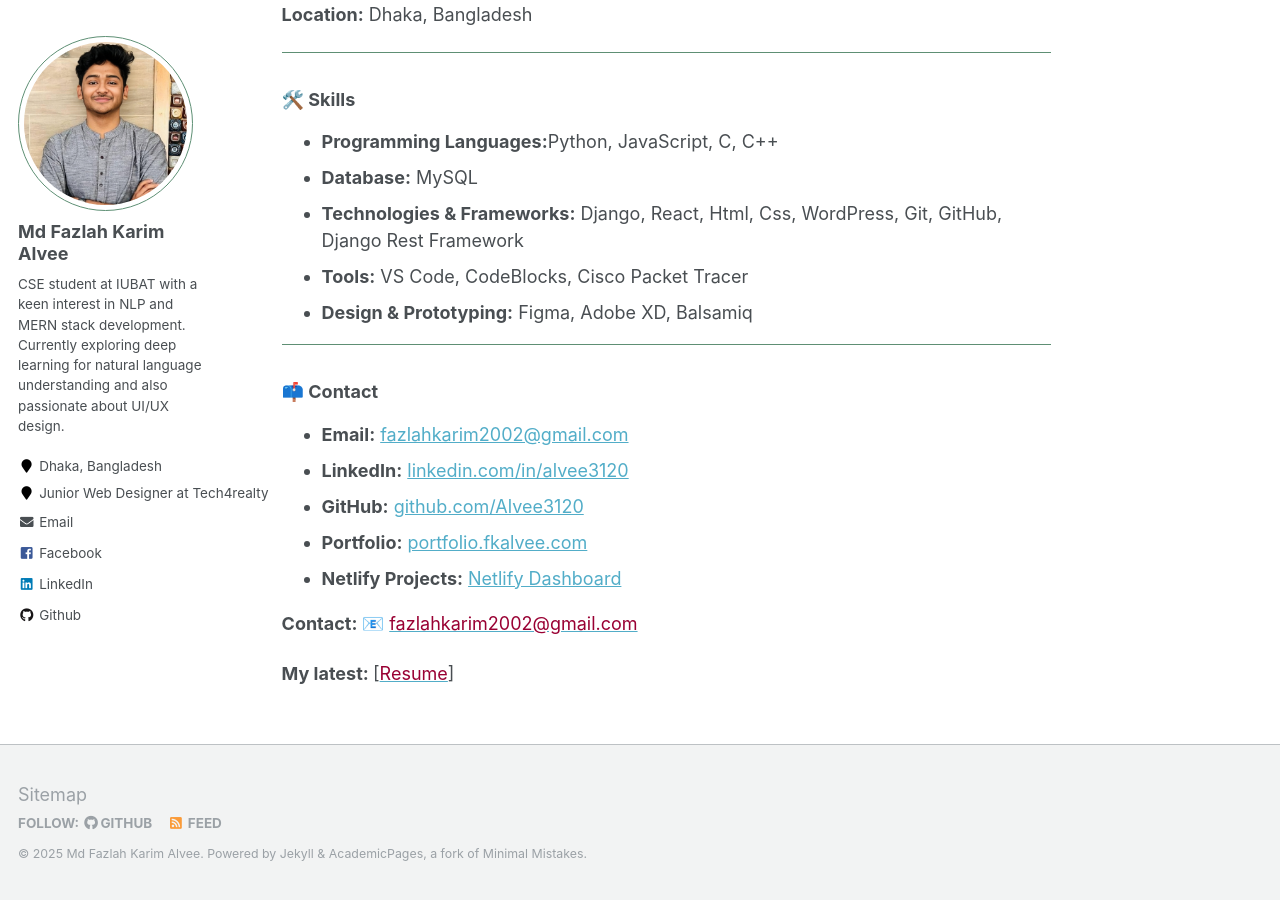
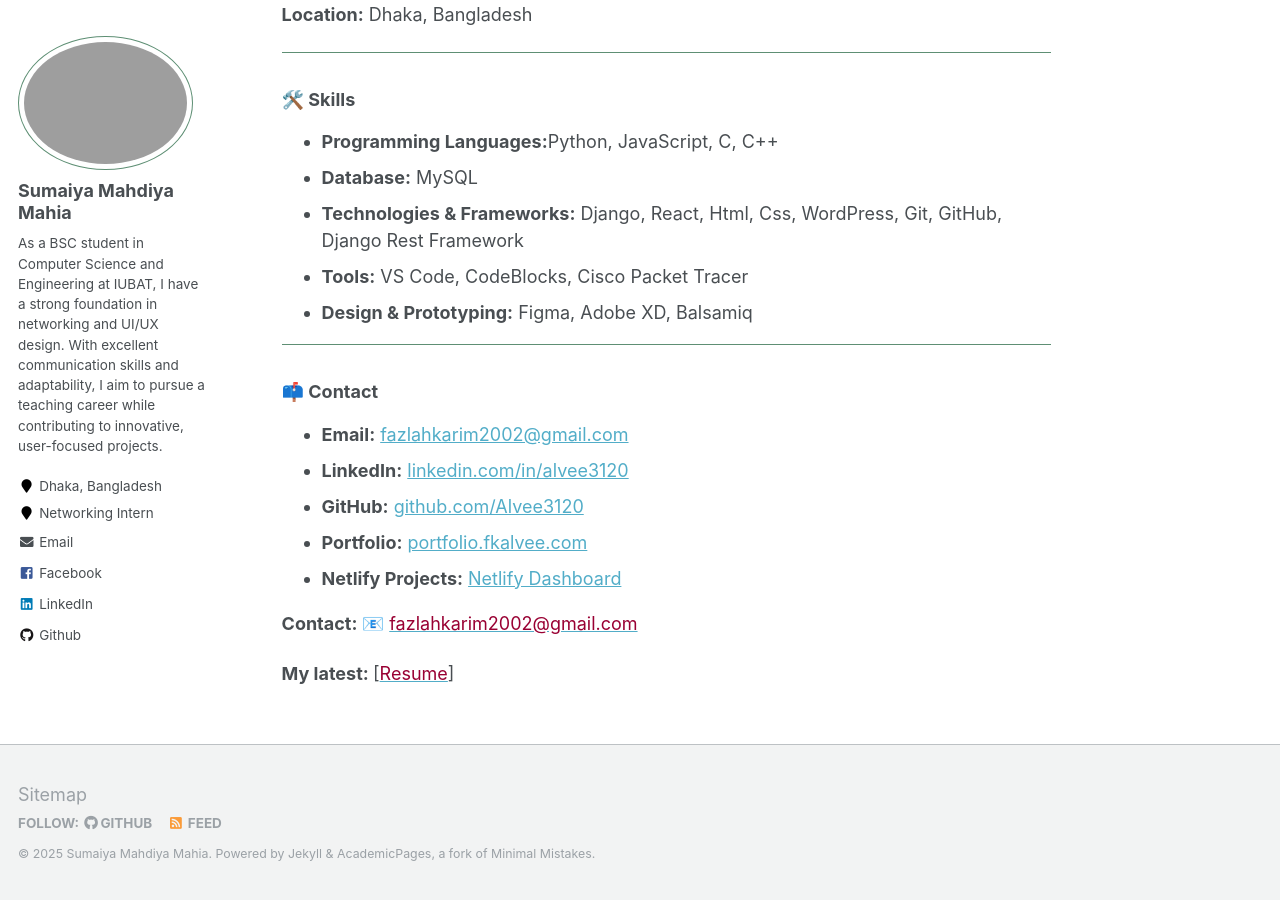
Before and after one commit to Mahdiyaaaaaa/Mahdiyaaaaaa.github.io, a Jekyll site: the page built from _pages/about.md, in a window 1280 px wide and 900 px high, scrolled down 763 px. Built offline with Jekyll 4.4.1, drawn with Linux system fonts in a browser that asks for light colours; some of the changed text lies outside the part shown.

Commit message:
Update author details in _config.yml

```diff
--- a/_config.yml
+++ b/_config.yml
@@ -8,13 +8,13 @@
 
 # Site Settings
 locale                   : "en-US"
-title                    : "Md Fazlah Karim Alvee"
+title                    : "Sumaiya Mahdiya Mahia"
 title_separator          : "-"
-name                     : &name "Md Fazlah Karim Alvee"
+name                     : &name "Sumaiya Mahdiya Mahia"
 description              : &description ""
-url                      : https://alvee3120.github.io # the base hostname & protocol for your site e.g. "https://mmistakes.github.io"
+url                      : https://Mahdiyaaaaaa.github.io # the base hostname & protocol for your site e.g. "https://mmistakes.github.io"
 baseurl                  : "" # the subpath of your site, e.g. "/blog"
-repository               : "alvee3120/alvee3120.github.io"
+repository               : "Mahdiyaaaaaa/Mahdiyaaaaaa.github.io"
 teaser                   :  # filename of teaser fallback teaser image placed in /images/, .e.g. "500x300.png"
 breadcrumbs              : false # true, false (default)
 words_per_minute         : 160
@@ -81,29 +81,29 @@ analytics:
 
 # Site Author
 author:
-  name             : "Md Fazlah Karim Alvee"
-  avatar           : "alvee-dp.png"
-  bio              : "CSE student at IUBAT with a keen interest in NLP and MERN stack development. Currently exploring deep learning for natural language understanding and also passionate about UI/UX design."
+  name             : "Sumaiya Mahdiya Mahia"
+  avatar           : "mahia.jpg"
+  bio              : "As a BSC student in Computer Science and Engineering at IUBAT, I have a strong foundation in networking and UI/UX design. With excellent communication skills and adaptability, I aim to pursue a teaching career while contributing to innovative, user-focused projects."
   location         : "Dhaka, Bangladesh"
-  employer         : "Junior Web Designer at Tech4realty"
+  employer         : "Networking Intern"
   pubmed           : #"https://www.ncbi.nlm.nih.gov/pubmed/?term=john+snow"
   googlescholar    : #"https://scholar.google.com/citations?hl=en&user=TBBRv2wAAAAJ&view_op=list_works&authuser=1&sortby=pubdate"
-  email            : "fazlahkarim2002@gmail.com"
+  email            : "mahdiyamahia00@gmail.com"
   researchgate     :  #"https://www.researchgate.net/profile/Omar-Sharif-5"
   uri              :
   bitbucket        :
   codepen          :
   dribbble         :
   flickr           :
-  facebook         : "https://www.facebook.com/alvee.55"
+  facebook         : "https://www.facebook.com/sumaiyamahdiya.mahia"
   foursquare       :
-  github           : "Alvee3120"
+  github           : "Mahdiyaaaaaa"
   google_plus      :
   keybase          :
   instagram        :
   impactstory      : #"https://profiles.impactstory.org/u/xxxx-xxxx-xxxx-xxxx"
   lastfm           :
-  linkedin         : "md-fazlah-karim-alvee-aab19427a"
+  linkedin         : "sumaiya-mahdiya-mahia-0232a3312"
   orcid            : #"http://orcid.org/yourorcidurl"
   pinterest        :
   soundcloud       :
```
